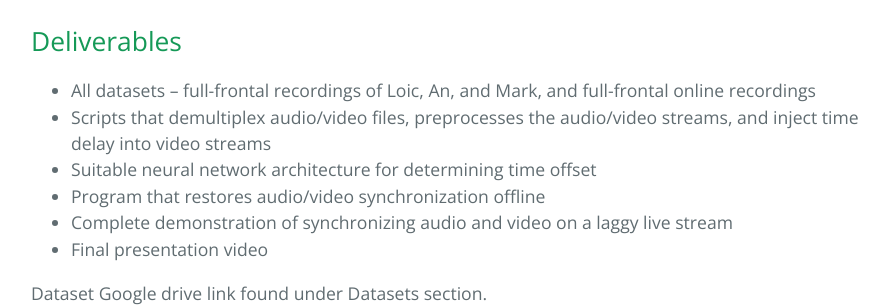
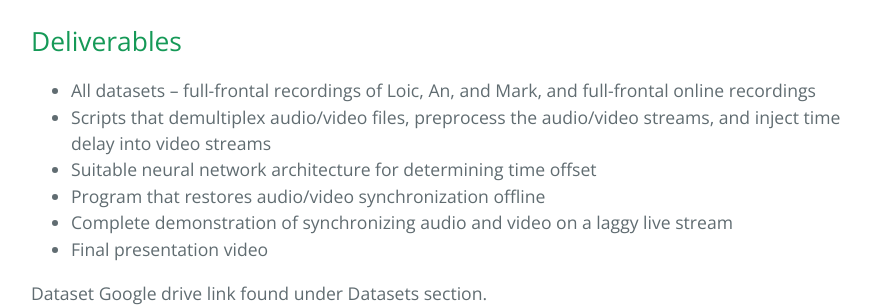
Before and after one commit to binhanle/eem202a-project, a Jekyll site: the page built from intent.md, in a window 1280 px wide and 900 px high, scrolled down 1082 px. Shown: the part 155-462 px from the top of the window, without its empty margins (193-1082 px from the left). Built offline with Jekyll 4.4.1, drawn with Linux system fonts in a browser that asks for light colours.

Commit message:
Fix grammar

```diff
--- a/intent.md
+++ b/intent.md
@@ -23,7 +23,7 @@ filename: intent
 
 ## Deliverables
 - All datasets -- full-frontal recordings of Loic, An, and Mark, and full-frontal online recordings
-- Scripts that demultiplex audio/video files, preprocesses the audio/video streams, and inject time delay into video streams
+- Scripts that demultiplex audio/video files, preprocess the audio/video streams, and inject time delay into video streams
 - Suitable neural network architecture for determining time offset
 - Program that restores audio/video synchronization offline
 - Complete demonstration of synchronizing audio and video on a laggy live stream
```
